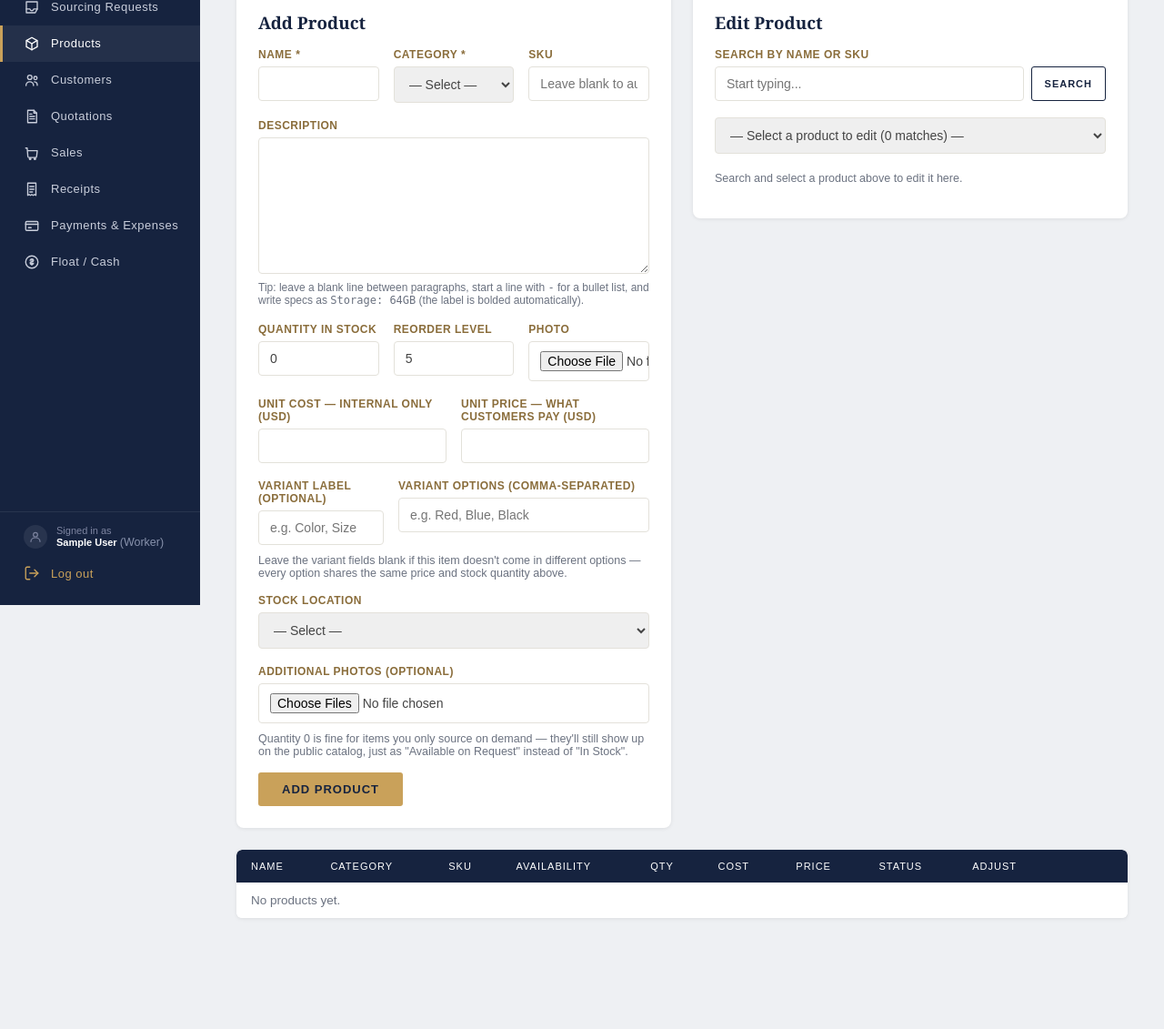
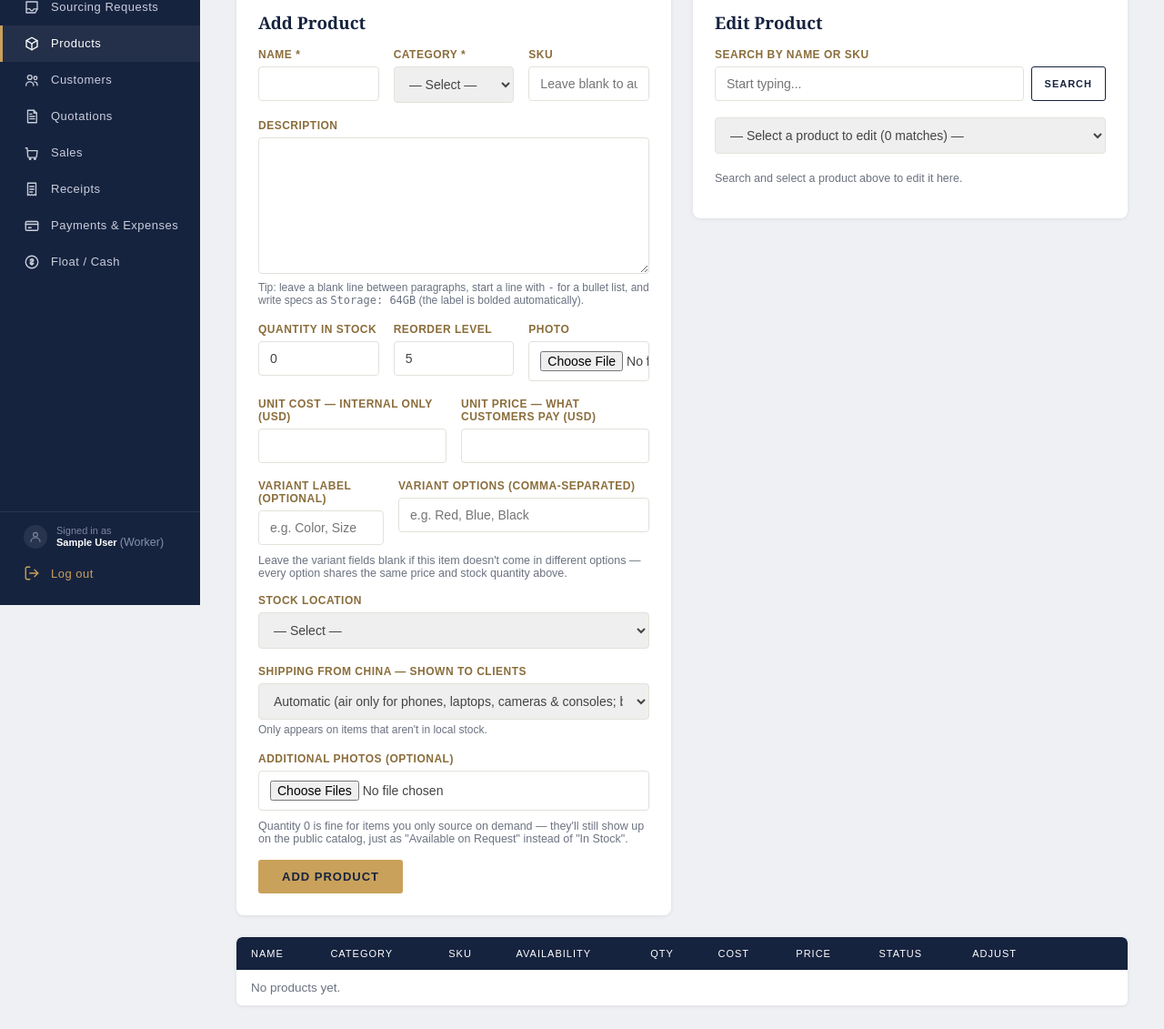
Before and after one commit to ntawandae/DS-Trading, a Flask app: page /admin/products in a window 1280 px wide. Shown: the part 135-1266 px from the top of the page at 91% size. Before the commit the page ends 1144 px from the top, so only its background shows below. Run offline with Flask 3, Linux system fonts and the light colour scheme; the visitor is signed in with stand-in values (Sample User, id 1); data that the repository does not hold is empty.

Commit message:
Add files via upload

```diff
--- a/duoshao/templates/admin/_product_form_fields.html
+++ b/duoshao/templates/admin/_product_form_fields.html
@@ -36,6 +36,16 @@
     <option value="Zimbabwe" {{ 'selected' if item and item.location == 'Zimbabwe' }}>Zimbabwe</option>
   </select>
 </div>
+<div class="form-group">
+  <label>Shipping from China — shown to clients</label>
+  <select name="shipping_mode">
+    <option value="" {{ 'selected' if not item or not item.shipping_mode }}>Automatic (air only for phones, laptops, cameras &amp; consoles; both for the rest)</option>
+    <option value="air" {{ 'selected' if item and item.shipping_mode == 'air' }}>Air only (10–15 days)</option>
+    <option value="sea" {{ 'selected' if item and item.shipping_mode == 'sea' }}>Sea only (45–60 days)</option>
+    <option value="both" {{ 'selected' if item and item.shipping_mode == 'both' }}>Air &amp; Sea (show both)</option>
+  </select>
+  <p class="muted" style="margin-top:4px; font-size:12px;">Only appears on items that aren't in local stock.</p>
+</div>
 
 {% if item and item.gallery_filenames %}
 <div class="form-group">
```
